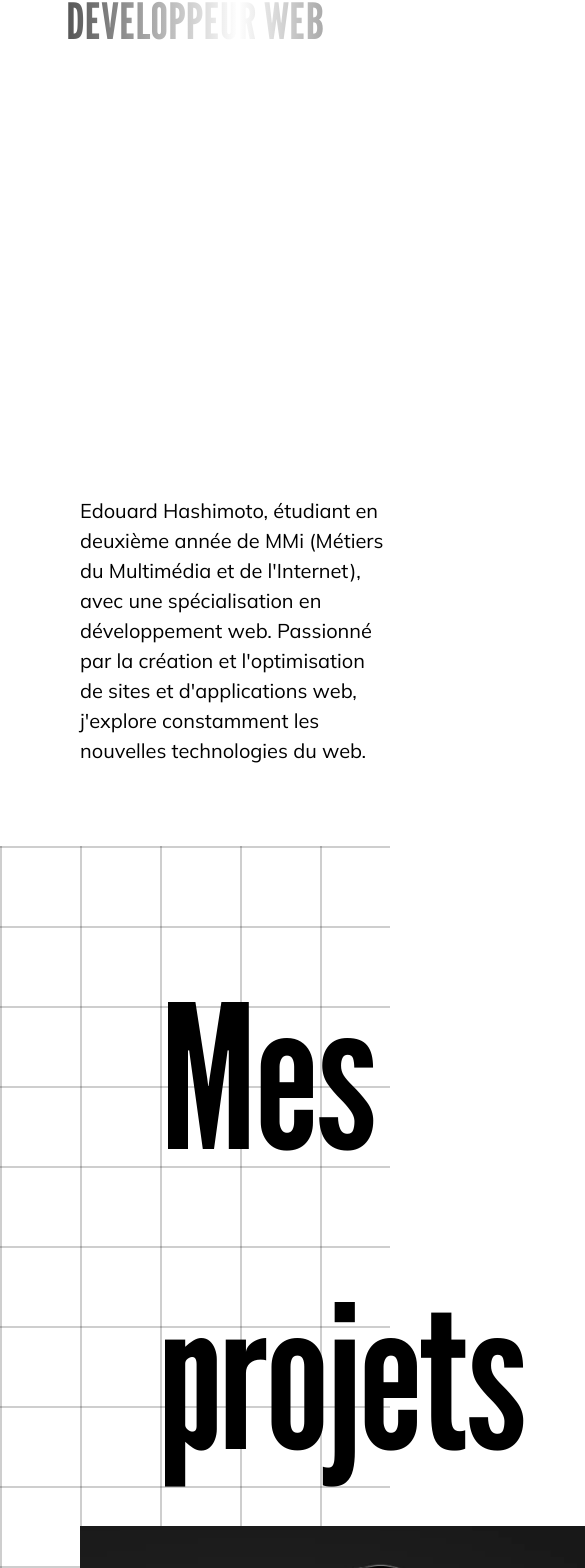
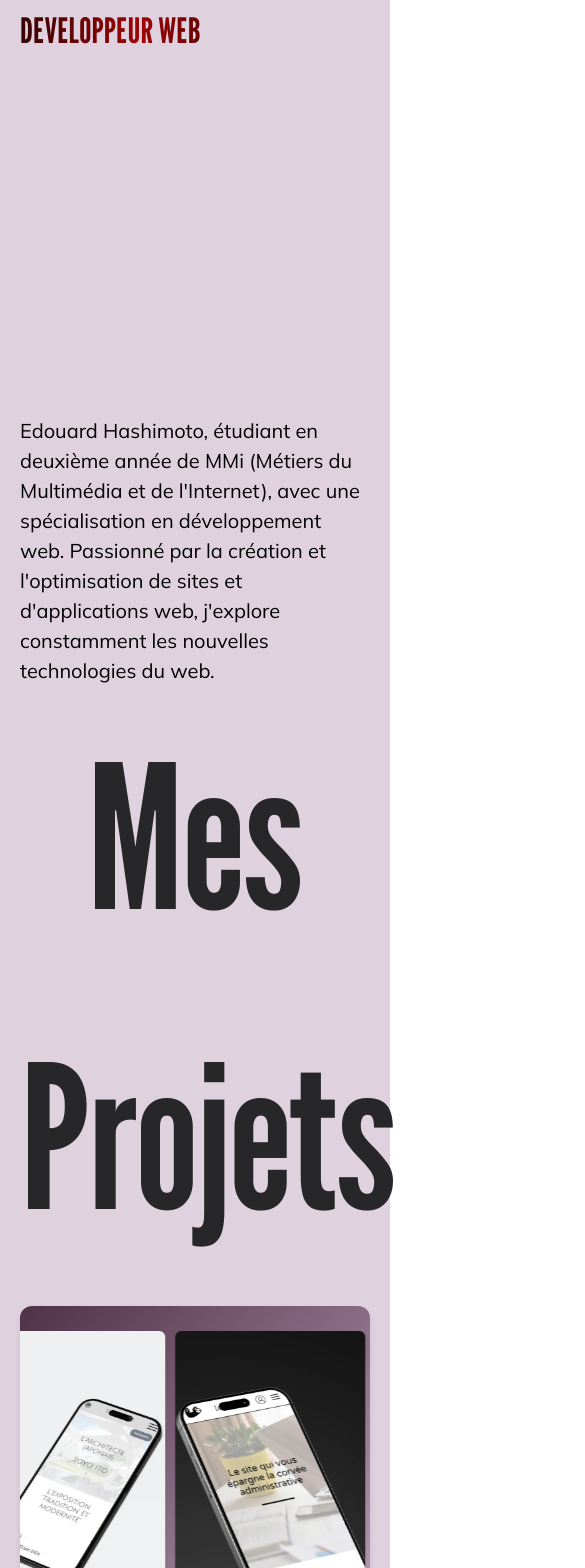
Before and after one commit to Edouard-Hashimoto/Portfolio, a Vue app: page / in a window 390 px wide. Shown: the part 428-1996 px from the top of the page, 585 px wide, since content can reach past the window. Built offline with nearby package versions, Linux system fonts and the light colour scheme.

Commit message:
Carousel

```diff
--- a/package.json
+++ b/package.json
@@ -15,7 +15,9 @@
   },
   "dependencies": {
     "pocketbase": "^0.21.5",
+    "swiper": "^11.1.15",
     "vue": "^3.4.29",
+    "vue-carousel-3d": "^1.0.1",
     "vue-router": "^4.3.3"
   },
   "devDependencies": {
--- a/src/App.vue
+++ b/src/App.vue
@@ -4,14 +4,14 @@ import { RouterLink, RouterView } from 'vue-router'
 </script>
 
 <template>
-  <header class="fixed right-0 top-0 w-full bg-transparent p-4">
+  <header class="absolute right-0 top-0 w-full bg-transparent p-4">
     <nav class="flex items-center justify-between">
       <RouterLink to="/" class="mr-auto">
         <img src="/public/IMG/logoH.png" class="h-40" alt="Logo" />
       </RouterLink>
       <div class="flex space-x-12">
         <RouterLink to="/" class="font-Text-principale text-xl text-black">Accueil</RouterLink>
-        <RouterLink to="/projets" class="font-Text-principale text-xl text-black"
+        <RouterLink to="/projet" class="font-Text-principale text-xl text-black"
           >Projets</RouterLink
         >
         <RouterLink to="/contact" class="font-Text-principale text-xl text-black"
--- a/src/pages/index.vue
+++ b/src/pages/index.vue
@@ -1,97 +1,59 @@
-<!-- eslint-disable vue/multi-word-component-names -->
-<script setup lang="ts">
-import { ref, onMounted, onUnmounted } from "vue";
-
-// Logique du carrousel
-const currentIndex = ref(0);
-const slides = ref([
-  { image: "public/iPhone_Mockup_2.webp" },
-  { image: "public/mockup 1.webp"},
-  { image: "public/Free_Key_Chain_Mockup_1 1.webp"},
-]);
-
-let interval: ReturnType<typeof setInterval>;
-
-const nextSlide = () => {
-  currentIndex.value = (currentIndex.value + 1) % slides.value.length;
-};
-
-onMounted(() => {
-  interval = setInterval(nextSlide, 3000);
-});
-
-onUnmounted(() => {
-  clearInterval(interval);
-});
-</script>
-
 <template>
-  <div class="bg-white flex h-screen flex-col items-center justify-center transition-div">
+  <div class="bg-[#e0d1df]">
+    <!-- Section d'introduction -->
+    <div class="transition-div flex min-h-screen flex-col items-start justify-center px-5 md:px-10">
       <h1
-      class="animate-light-effect font-Text-principale text-xl md:text-xl lg:text-2xl text-zinc-900"
-      style="margin-bottom: -10px"
+        class="animate-light-effect font-Text-principale text-lg text-zinc-900 sm:text-xl lg:text-2xl mb-5"
       >
         Edouard Hashimoto
       </h1>
       <h1
-      class="animate-light-effect font-Text-principale text-xl md:text-xl lg:text-2xl text-zinc-900"
-      style="margin-top: -10px"
+        class="animate-light-effect font-Text-principale text-lg text-zinc-900 sm:text-xl lg:text-2xl"
       >
         DEVELOPPEUR WEB
       </h1>
     </div>
-
-  <div class="bg-white w-full">
-    <p class="lg:w-1/2 font-paragraph text-sm md:text-base lg:text-lg text-black pt-20 lg:pt-60 pb-20 lg:pb-60 ml-20">
-      Edouard Hashimoto, étudiant en deuxième année de MMi (Métiers du Multimédia et de l'Internet),
-      avec une spécialisation en développement web. Passionné par la création et l'optimisation de
-      sites et d'applications web, j'explore constamment les nouvelles technologies du web.
+    <!-- Section à propos -->
+    <div class="w-full px-5 md:px-10">
+      <p
+        class="font-paragraph text-sm text-black sm:text-base md:text-lg lg:w-3/4 lg:pb-20 lg:pt-20 lg:text-lg"
+      >
+        Edouard Hashimoto, étudiant en deuxième année de MMi (Métiers du Multimédia et de
+        l'Internet), avec une spécialisation en développement web. Passionné par la création et
+        l'optimisation de sites et d'applications web, j'explore constamment les nouvelles
+        technologies du web.
       </p>
     </div>
-
-  <!-- Section avec le carrousel -->
-  <div class="bg-white relative p-20">
-    <div class="absolute inset-0 grid-background"></div>
-    <p class="font-Text-principale text-2xl text-black relative ml-20">Mes projets</p>
-    <div class="carousel-container relative overflow-hidden w-[600px] h-[800px]">
+    <!-- Section carousel -->
+    <div class="w-full px-5 text-center md:px-10">
+      <h2 class="mb-5 font-Text-principale text-2xl text-zinc-800 sm:text-3xl lg:text-4xl">
+        Mes Projets
+      </h2>
+      <div class="carousel">
         <div
-        class="carousel-wrapper flex transition-transform duration-500"
-        :style="{ transform: `translateX(-${currentIndex * 100}%)` }"
+          class="carousel-track"
+          :style="{
+            transform: `translateX(-${scrollOffset}px)`,
+            transition: 'transform 0.05s linear'
+          }"
         >
           <div
-          v-for="(slide, index) in slides"
+            class="carousel-item w-[100px] h-[300px] lg:w-[500px] lg:h-[700px] p-0 md:p-10"
+            v-for="(image, index) in infiniteImages"
             :key="index"
-          class="carousel-slide flex-shrink-0 w-full h-full"
           >
-          <img :src="slide.image" :alt="slide.title" class="w-full h-full object-cover mt-[-100px]" />
-          <p class="absolute bottom-5 left-5 bg-black bg-opacity-50 text-white p-2 rounded">
-            {{ slide.title }}
-          </p>
+            <img :src="image" :alt="`Image ${index + 1}`" class="carousel-image" />
           </div>
-      </div>
-
-      <!-- Indicateurs -->
-      <div class="indicators absolute bottom-5 left-1/2 transform -translate-x-1/2 flex gap-2">
-        <span
-          v-for="(slide, index) in slides"
-          :key="index"
-          class="w-3 h-3 bg-gray-500 rounded-full cursor-pointer"
-          :class="{ 'bg-black': index === currentIndex }"
-          @click="currentIndex = index"
-        ></span>
         </div>
       </div>
     </div>
 
     <!-- Footer -->
-  <footer class="relative flex justify-center bg-gray-100 p-5">
-    <div class="absolute left-0 top-0 h-full flex items-center pl-5">
-      <img src="/public/IMG/logoHBlanc.webp" alt="Logo" class="max-w-sm h-auto opacity-20" />
-    </div>
-    <div class="flex justify-around w-full max-w-6xl items-center">
+    <footer class="relative flex flex-wrap justify-center bg-gray-100 p-5 pb-20">
+      <div class="flex w-full max-w-6xl flex-wrap items-center justify-around gap-5">
         <div class="text-center">
-        <h3 class="font-league-gothic font-bold mb-3 text-lg text-gray-900">PROJETS</h3>
-        <ul class="list-none text-gray-800 font-mulish space-y-2">
+          <h3 class="font-league-gothic mb-3 text-lg font-bold text-gray-900">PROJETS</h3>
+          <ul class="font-mulish list-none space-y-2 text-gray-800">
             <li>Lazydocs</li>
             <li>Expo Toyo Ito</li>
             <li>Logo Judo</li>
@@ -99,13 +61,13 @@ onUnmounted(() => {
           </ul>
         </div>
         <div class="text-center">
-        <h3 class="font-league-gothic font-bold mb-3 text-lg text-gray-900">CONTACT</h3>
-        <p class="text-gray-800 font-mulish">edouard.hashimoto@edu.univ-fcomte.fr</p>
-        <p class="text-gray-800 font-mulish">06 42 55 96 67</p>
+          <h3 class="font-league-gothic mb-3 text-lg font-bold text-gray-900">CONTACT</h3>
+          <p class="font-mulish text-gray-800">edouard.hashimoto@edu.univ-fcomte.fr</p>
+          <p class="font-mulish text-gray-800">06 42 55 96 67</p>
         </div>
         <div class="text-center">
-        <h3 class="font-league-gothic font-bold mb-3 text-lg text-gray-900">SOCIAL</h3>
-        <ul class="list-none text-gray-800 font-mulish space-y-2">
+          <h3 class="font-league-gothic mb-3 text-lg font-bold text-gray-900">SOCIAL</h3>
+          <ul class="font-mulish list-none space-y-2 text-gray-800">
             <li><a href="#" class="hover:underline">LinkedIn</a></li>
             <li><a href="#" class="hover:underline">Behance</a></li>
             <li><a href="#" class="hover:underline">Instagram</a></li>
@@ -113,7 +75,37 @@ onUnmounted(() => {
         </div>
       </div>
     </footer>
+  </div>
 </template>
+
+<script setup lang="ts">
+import { ref, onMounted, computed } from 'vue'
+
+const images = [
+  'public/Citylight_Mockup_3.webp',
+  'public/Free_Key_Chain_Mockup_1 1.webp',
+  'public/iPhone_Mockup_2.webp',
+  'public/mockup 1.webp',
+  'public/iPhone_Mockup_2.webp'
+]
+
+const infiniteImages = computed(() => [...images, ...images, ...images])
+const scrollOffset = ref(0)
+const slideWidth = 520
+
+const startInfiniteScroll = () => {
+  setInterval(() => {
+    scrollOffset.value += 1
+    if (scrollOffset.value >= images.length * slideWidth) {
+      scrollOffset.value = 0
+    }
+  }, 40) // Approx. 60 frames per second
+}
+
+onMounted(() => {
+  startInfiniteScroll()
+})
+</script>
 
 <style scoped>
 /* Styles d'animation */
@@ -139,7 +131,7 @@ onUnmounted(() => {
 }
 
 .animate-light-effect {
-  background: linear-gradient(to right, #000, #fff, #000);
+  background: linear-gradient(to right, #000, #9e0505, #000);
   background-size: 200% auto;
   -webkit-background-clip: text;
   color: transparent;
@@ -148,7 +140,7 @@ onUnmounted(() => {
 
 .grid-background::before,
 .grid-background::after {
-  content: "";
+  content: '';
   position: absolute;
   top: 0;
   left: 0;
@@ -159,17 +151,72 @@ onUnmounted(() => {
   background-size: 80px 80px;
 }
 
-.carousel-container {
-  position: relative;
-  max-width: 800px;
-  margin: 0 auto;
+/* Style général déjà présent */
+.carousel {
+  width: 100%;
+  height: 800px;
+  overflow: hidden;
+  display: flex;
+  align-items: center;
+  justify-content: center;
+  background: linear-gradient(135deg, #503247, #caaec8);
+  box-shadow: 0 4px 6px rgba(0, 0, 0, 0.1);
+  border-radius: 12px;
+  margin-bottom: 40px;
 }
 
-.indicators span {
-  transition: background-color 0.3s ease;
+.carousel-track {
+  display: flex;
+  white-space: nowrap;
 }
 
-.indicators span.bg-black {
-  background-color: black;
+.carousel-item {
+  flex: 0 0 auto;
+  box-sizing: border-box;
+  transition: transform 0.3s ease-in-out;
+}
+
+.carousel-item img {
+  width: 100%;
+  height: 100%;
+  border-radius: 8px;
+  object-fit: cover;
+  box-shadow: 0 4px 6px rgba(0, 0, 0, 0.1);
+  transition:
+    transform 0.3s ease,
+    box-shadow 0.3s ease;
+}
+
+.carousel-item img:hover {
+  transform: scale(1.05);
+  box-shadow: 0 6px 10px rgba(0, 0, 0, 0.2);
+}
+
+/* Media queries pour les écrans plus petits */
+@media (max-width: 768px) {
+  .carousel {
+    height: 600px;
+  }
+
+  .carousel-item {
+    width: 300px;
+    height: 500px;
+  }
+}
+
+@media (max-width: 480px) {
+  .carousel {
+    height: 400px;
+  }
+
+  .carousel-item {
+    width: 200px;
+    height: 350px;
+    padding: 0 5px;
+  }
+
+  .carousel-item img {
+    border-radius: 6px;
+  }
 }
 </style>
--- a/src/pages/projet/index.vue
+++ b/src/pages/projet/index.vue
@@ -1,14 +1,23 @@
 <!-- eslint-disable vue/multi-word-component-names -->
 <script setup lang="ts">
-
-import { pb } from '@/backend';
-const listeProjet = await pb.collection('Projets').getFullList();
-console.log(listeProjet);
-
+import { pb } from '@/backend'
+import ImgPb from '@/components/ImgPb.vue'
+const listProjet = await pb.collection('Projets').getFullList()
 </script>
 
 <template>
-    <ul>
-        <li v-for="unProjet in listeProjet" :key="unProjet.id"> {{  unProjet.nom_projet }}</li>
+  <div class="max-w-4xl mx-auto p-6 bg-white shadow-md rounded-lg">
+    <h2 class="text-2xl font-semibold mb-4">Liste :</h2>
+    <ul class="space-y-2">
+      <li v-for="unProjet in listProjet" :key="unProjet.id" class="p-4 bg-gray-100 rounded-lg hover:bg-gray-200">
+          {{ unProjet.nom_projet }}
+                    <ImgPb
+      v-if="unProjet.nom_projet"
+      :filename="unProjet?.Image1"
+      :record="unProjet"
+      class="rounded-lg mb-4"
+    />
+      </li>
     </ul>
+  </div>
 </template>
```
Also changed, not shown: 2 other files (tests, documents, lock files or other folders). Lines whose indentation alone changed are shown as unchanged.
